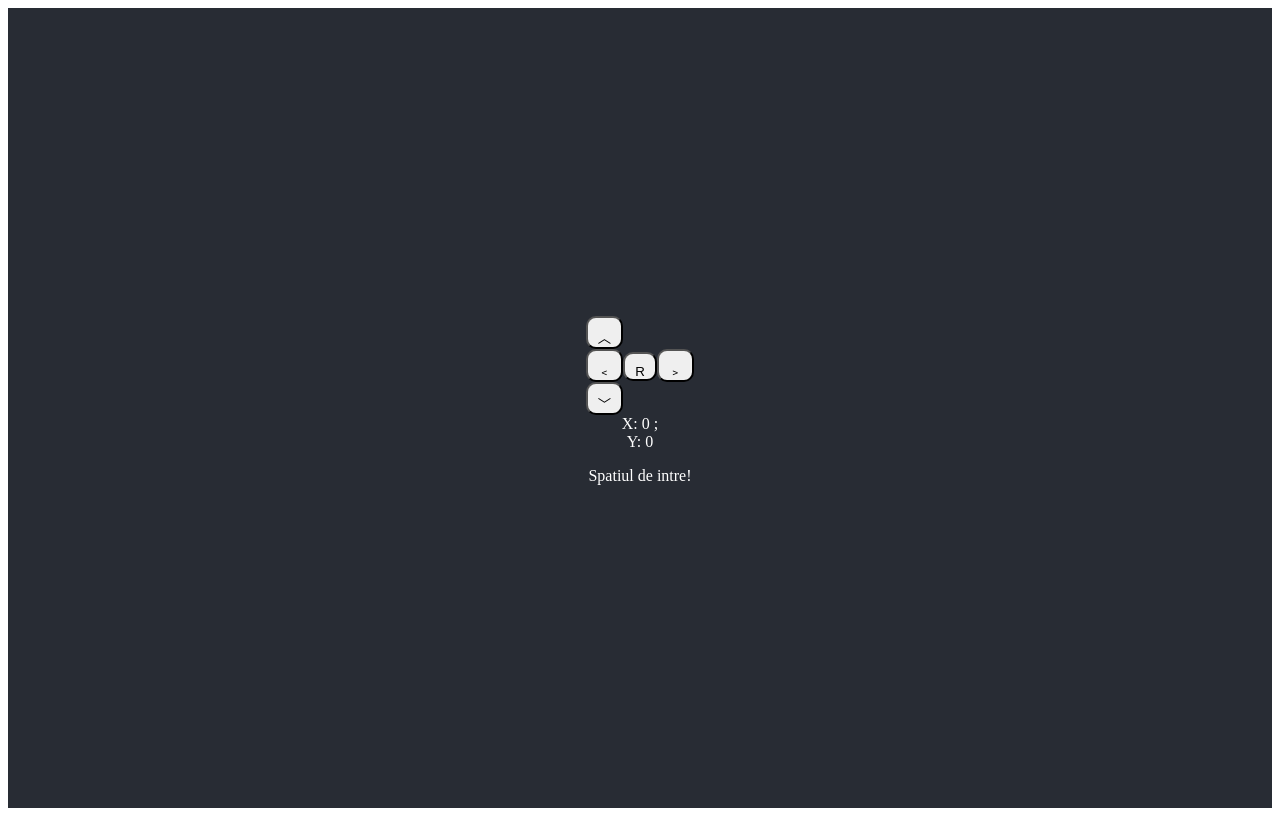
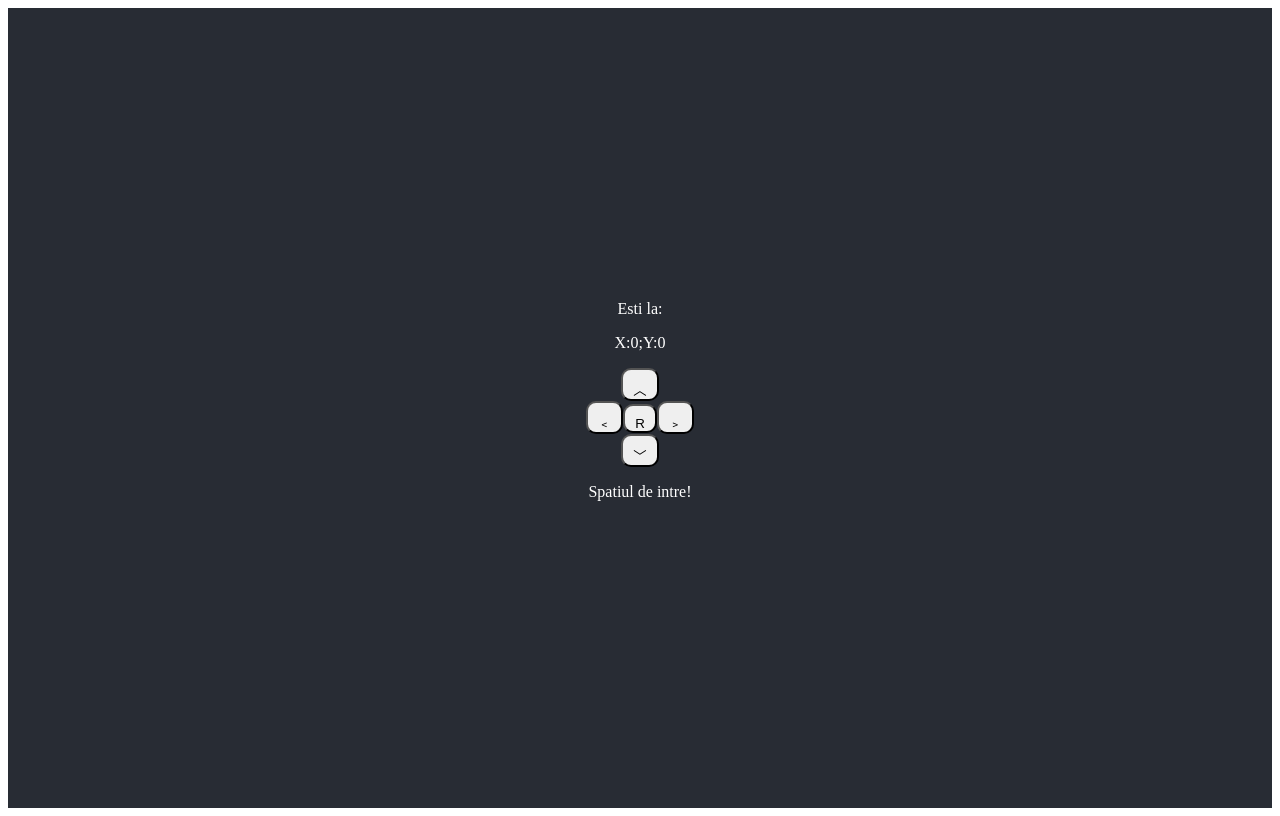
Before and after one commit to Andrei6700/controller-buttons, a React (Create React App) app: page / in a window 1280 px wide. Built offline with nearby package versions, Linux system fonts and the light colour scheme; the HTML template or start-up script is replaced by a standard one.

Commit message:
1. Index1Display & Index2Display is a single component 2. The name of the classes is much more suggestive 3. Use of positioning elements 4. Correcting errors

```diff
--- a/src/App.css
+++ b/src/App.css
@@ -6,28 +6,32 @@
   align-items: center;
   justify-content: center;
   color: white;
+
 }
 
-.btn-up, .btn-down {
+.btn-down {
   border-radius: 10px;
   width: auto;
   height: auto;
+}
 
-/*   display: flex;
-  flex-direction: column;
-  justify-content: center;
-  align-items: center; */
+.btn-up{
+  display: flex;
+  border-radius: 10px;
+  width: auto;
+  height: auto;
+  justify-content:center ;
+  align-self: center;
+  flex-direction: row ;
+
 }
 
 .btn-left,.btn-reset, .btn-right {
   border-radius: 10px;
   width: auto;
   height: auto;
-
- /*  display: flex;
-  flex-direction:row;
-  align-items:center;
-  justify-content:center; */
+  align-items: center;
+  flex-direction: row;
 }
 
 .text-echilibrat,.text-negativ,.text-pozitiv{
@@ -35,16 +39,14 @@
   height: auto;
   display: flex;
   justify-content: flex-end;
-  align-items: center;
+
 }
 
-.X-IndexDisplay, .Y-IndexDisplay{
-  display: inline;
-  justify-content: flex-end;
-  align-items: center;
+.XY-IndexDisplay{
+  display: inline-flex;
 }
 
 .top-text{
   display: inline;
-  justify-content: flex-start;
+
 }
--- a/src/App.js
+++ b/src/App.js
@@ -1,81 +1,59 @@
 import './App.css';
 import { useState } from 'react';
 
-function Index1Display({index1}){
-
-  if (index1 >0 ) {
+function IndexDisplay({index1,index0}){
+  if (index1 >0 || index0 >0 ) {
     return (
       <div>
-      <p className="X-IndexDisplay" style={{ color: 'green' }}>X:</p>
-      <p className="X-IndexDisplay"  style={{ color: 'white' }}> {index1};</p>
+      <p className="XY-IndexDisplay"  style={{ color: 'green' }}>X: </p>
+      <p className="XY-IndexDisplay"  style={{ color: 'white' }}>{index1};</p>
+      <p className="XY-IndexDisplay"  style={{ color: 'green' }}>Y:</p>
+      <p className="XY-IndexDisplay"  style={{ color: 'white' }}>{index0}</p>
     </div>
     )
   }
-  else if (index1 == 0){
+  else if (index1 == 0 || index0 == 0){
     return(
       <div>
-      <p className="X-IndexDisplay"  style={{ color: 'white' }}>X:</p>
-      <p className="X-IndexDisplay"  style={{ color: 'white' }}> {index1} ;</p>
+      <p className="XY-IndexDisplay"  style={{ color: 'white' }}>X: </p>
+      <p className="XY-IndexDisplay"  style={{ color: 'white' }}>{index1};</p>
+      <p className="XY-IndexDisplay"  style={{ color: 'white' }}>Y:</p>
+      <p className="XY-IndexDisplay"  style={{ color: 'white' }}>{index0}</p>
       </div>
       )
   }
-  else if (index1 < 0){
+  else if (index1 < 0 || index0  <0){
     return(
       <div>
-      <p className="X-IndexDisplay"  style={{ color: 'red' }}>X:</p>
-      <p className="X-IndexDisplay"  style={{ color: 'white' }}> {index1};</p>
+      <p className="XY-IndexDisplay"  style={{ color: 'red'   }}>X: </p>
+      <p className="XY-IndexDisplay"  style={{ color: 'white' }}>{index1};</p>
+      <p className="XY-IndexDisplay"  style={{ color: 'red'   }}>Y:</p>
+      <p className="XY-IndexDisplay"  style={{ color: 'white' }}>{index0} </p>
       </div>
       )
   }
 }
 
-function Index0Display({index0}){
-  if (index0 >0 ) {
-    return (
-      <div>
-      <p className="Y-IndexDisplay"  style={{ color: 'green' }}> Y:</p>
-      <p className="Y-IndexDisplay"  style={{ color: 'white' }}> {index0}</p>
-      </div>
-    )
-  }
-  else if (index0 == 0){
-    return(
-      <div>
-      <p className="Y-IndexDisplay"  style={{ color: 'white' }}> Y:</p>
-      <p className="Y-IndexDisplay"  style={{ color: 'white' }}> {index0}</p>
-      </div>
-    )
-  }
-  else if (index0 < 0){
-    return(
-      <div>
-      <p className="Y-IndexDisplay"  style={{ color: 'red' }}> Y:</p>
-      <p className="Y-IndexDisplay"  style={{ color: 'white' }}> {index0}</p>
-      </div>
-    )
-  }
-}
-
 function CombinedIndexs({ setIndex0, index0, setIndex1, index1 }) {
   return (
-    <div>
-        <div> <button className="btn-up" style={{color:'black',padding:'10px 10px 0'}}  onClick={() => setIndex0(index0 + 1)} disabled={index0 < -16 || index0 > 16}>︿</button></div>
-          <div>
-            <button className="btn-left" style={{color:'black',padding:'10px 10px 0'}}  onClick={() => setIndex1(index1 - 1)} disabled={index1 < -16 || index1 > 16}>﹤</button>
-            <button className="btn-reset" style={{color:'black',padding:'10px 10px 0'}}  onClick={() => {setIndex1(index1 = 0);setIndex0(index0 = 0)}}>R</button>
-            <button className="btn-right" style={{color:'black',padding:'10px 10px 0'}}  onClick={() => setIndex1(index1 + 1)} disabled={index1 < -16 || index1 > 16}>﹥</button>
-          </div>
-            <div><button className="btn-down" style={{color:'black',padding:'10px 10px 0'}}  onClick={() => setIndex0(index0 - 1)} disabled={index0 < -16 || index0 > 16}>﹀</button></div>
-    </div>
+    <><div>
+        <button className="btn-up" style={{ color: 'black', padding: '10px 10px 0' }} onClick={() => setIndex0(index0 + 1)} disabled={ index0 > 16 }>︿</button>
+    </div><><div>
+      <div>
+        <button className="btn-left" style={{ color: 'black', padding: '10px 10px 0' }} onClick={() => setIndex1(index1 - 1)} disabled={ index1 < -16 }>﹤</button>
+        <button className="btn-reset" style={{ color: 'black', padding: '10px 10px 0' }} onClick={() => { setIndex1(index1 = 0); setIndex0( index0 = 0 );}}>R</button>
+        <button className="btn-right" style={{ color: 'black', padding: '10px 10px 0' }} onClick={() => setIndex1(index1 + 1)} disabled={index1 > 16 }>﹥</button>
+      </div>
+    </div><div>
+        <button className="btn-down" style={{ color: 'black', padding: '10px 10px 0' }} onClick={() => setIndex0(index0 - 1)} disabled={index0 < -16 }>﹀</button>
+        </div></></>
   )
 }
 
 function IndexState({ index0, index1 }) {
   if (index0 > 0 && index1 > 0) {
     return (
-      <div>
         <p className='text-pozitiv'>Spatiu complet pozitiv!</p>
-        </div>
     )
   }
   else if (index0<0 && index1<0) {
@@ -97,9 +75,11 @@ function App() {
 
   return (
     <div className="Aplicatie">
+        <div>
+          <p className="top-text">Esti la: </p>
+        </div>
+      <IndexDisplay index1={index1} index0={index0}/>
       <CombinedIndexs setIndex0={setIndex0} index0={index0} setIndex1={setIndex1} index1={index1}/>
-      <Index1Display index1={index1}/>
-      <Index0Display index0={index0}/>
       <IndexState index1={index1} index0={index0}/>
     </div>
   );
```
